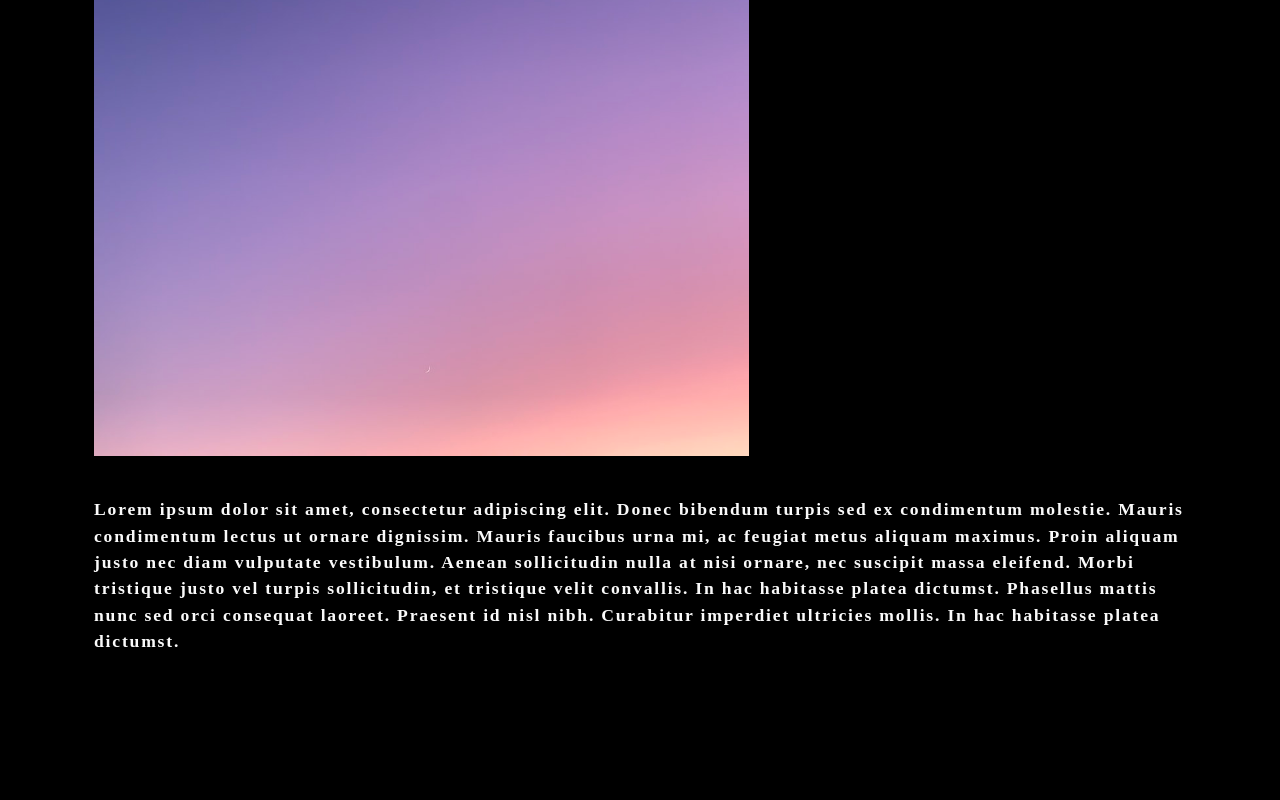
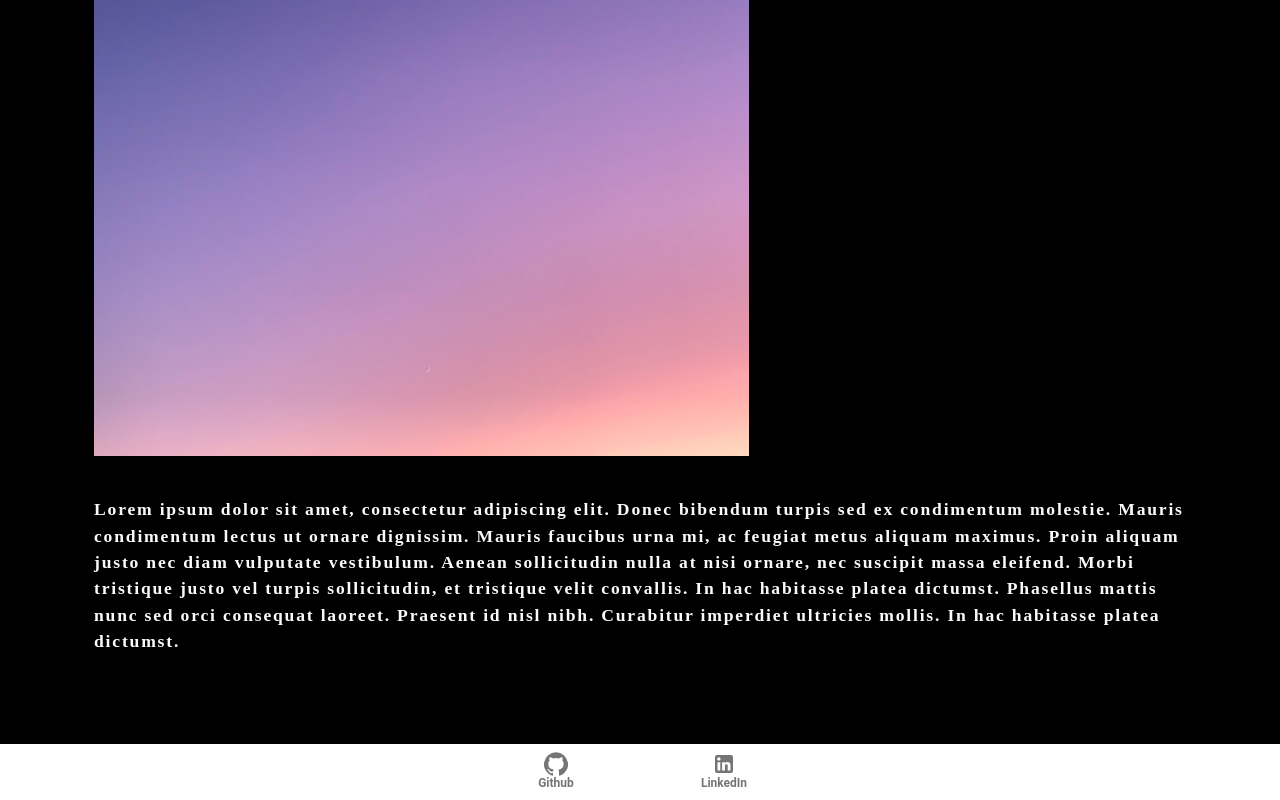
Before and after one commit to daniela-93/-myportfolio, a React (Create React App) app: page / in a window 1280 px wide. Shown: the part 1131-1931 px from the top of the page. Before the commit the page ends 1875 px from the top, so only its background shows below. Built offline with nearby package versions, Linux system fonts and the light colour scheme; the HTML template or start-up script is replaced by a standard one.

Commit message:
new branch

```diff
--- a/package.json
+++ b/package.json
@@ -4,12 +4,14 @@
   "private": true,
   "dependencies": {
     "@material-ui/core": "^4.11.3",
+    "@material-ui/icons": "^4.11.2",
     "@testing-library/jest-dom": "^5.11.10",
     "@testing-library/react": "^11.2.6",
     "@testing-library/user-event": "^12.8.3",
     "react": "^17.0.2",
     "react-dom": "^17.0.2",
     "react-modal": "^3.13.1",
+    "react-native-material-bottom-navigation": "^1.0.5",
     "react-scripts": "4.0.3",
     "web-vitals": "^1.1.1"
   },
--- a/src/App.js
+++ b/src/App.js
@@ -3,11 +3,14 @@ import Nav from './components/Nav';
 import About from './components/About';
 import Portfolio from './components/Portfolio';
 import ContactForm from './components/ContactForm';
+import Footer from './components/Footer'
 
 function App() {
   const [categories] = useState([
 
         { name: 'Portfolio', description: 'Portraits of people in my life' },
+         { name: 'Screenshots', description: ''},
+
       ]);
 
 
@@ -34,6 +37,7 @@ function App() {
                 <ContactForm></ContactForm>
               )}
           </main>
+          <Footer></Footer>
         </div>
       );
     }
--- a/src/components/Footer/index.js
+++ b/src/components/Footer/index.js
@@ -0,0 +1,30 @@
+import React from "react";
+import BottomNavigation from "@material-ui/core/BottomNavigation";
+import BottomNavigationAction from "@material-ui/core/BottomNavigationAction";
+import GithubIcon from "@material-ui/icons/GitHub";
+import LinkedInIcon from "@material-ui/icons/LinkedIn";
+
+
+const Footer = () => {
+  return (
+    <div>
+      <BottomNavigation showLabels>
+        <BottomNavigationAction
+          label="Github"
+          icon={<GithubIcon />}
+          href=""
+          target="_blank"
+        />
+        <BottomNavigationAction
+          label="LinkedIn"
+          icon={<LinkedInIcon />}
+          href=""
+          target="_blank"
+        />
+
+      </BottomNavigation>
+    </div>
+  );
+};
+
+export default Footer;
```
Also changed, not shown: 1 other file (tests, documents, lock files or other folders).
